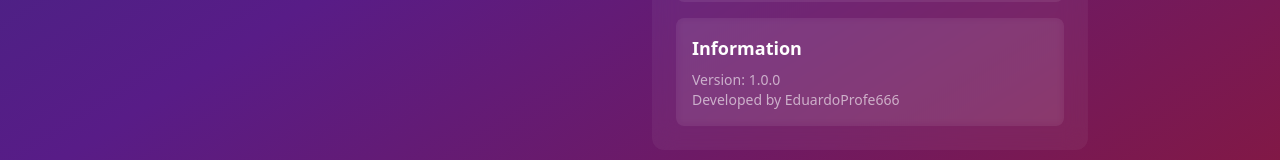
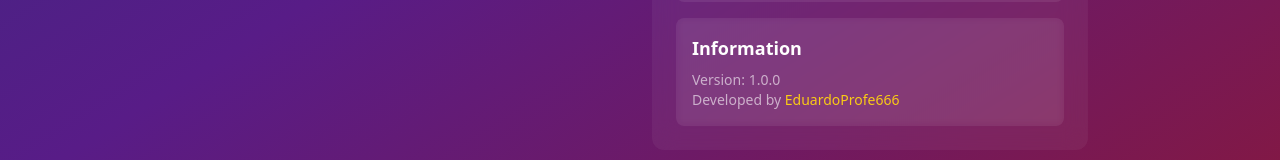
Before and after one commit to EduardoProfe666/cerito-cruz-vue, a Vue app: page / in a window 1280 px wide. Both pictures are taken after a click on the button "Settings". Shown: the part 604-764 px from the top of the page. Built offline with nearby package versions, Linux system fonts and the light colour scheme; no server answers.

Commit message:
feat: github name

```diff
--- a/src/components/Settings.vue
+++ b/src/components/Settings.vue
@@ -47,7 +47,7 @@
         </h3>
         <p class="text-white/60 text-sm">
           {{ $t('settings.info.version') }}<br>
-          {{ $t('settings.info.developer') }}
+          {{ $t('settings.info.developer') }} <a class="text-yellow-400" href="https://eduardoprofe666.github.io" target="_blank" rel="noopener">EduardoProfe666</a>
         </p>
       </div>
     </div>
--- a/src/i18n/locales/en.ts
+++ b/src/i18n/locales/en.ts
@@ -80,7 +80,7 @@ export default {
     info: {
       title: 'Information',
       version: 'Version: 1.0.0',
-      developer: 'Developed by EduardoProfe666'
+      developer: 'Developed by'
     }
   }
 }
--- a/src/i18n/locales/es.ts
+++ b/src/i18n/locales/es.ts
@@ -80,7 +80,7 @@ export default {
     info: {
       title: 'Información',
       version: 'Versión: 1.0.0',
-      developer: 'Desarrollado por EduardoProfe666'
+      developer: 'Desarrollado por'
     }
   }
 }
```
